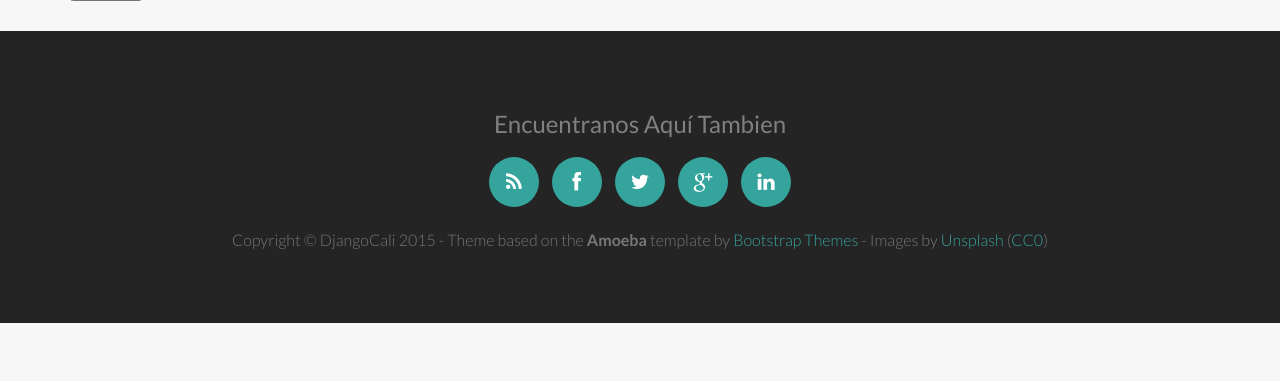
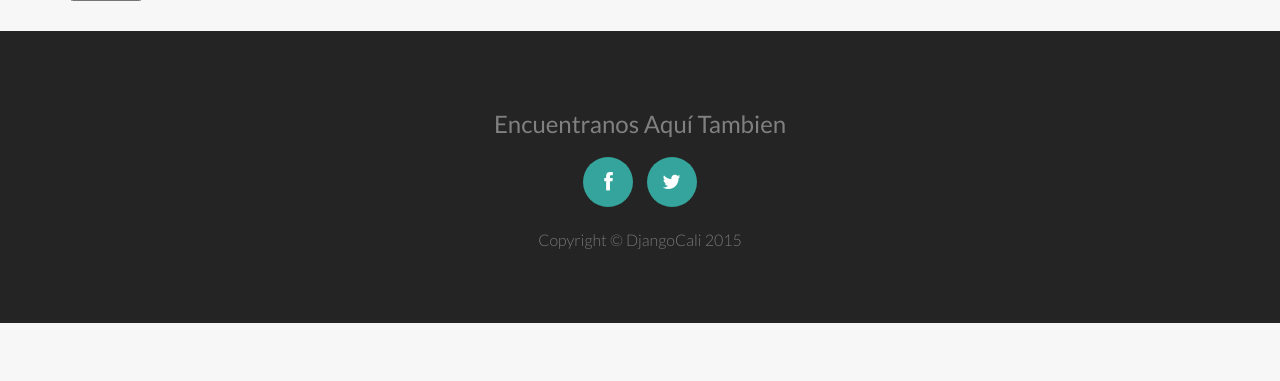
Before and after one commit to pythoncali/portal, a Django app: a page that uses djangocali-portal/templates/base.html in a window 1280 px wide. Shown: the part 719-1100 px from the top of the page. Run offline with Django 3.2, Linux system fonts and the light colour scheme; data that the repository does not hold is empty; parts of the project's set-up code (start-up, migrations or seed data) failed here and were passed over; some libraries are stand-ins or nearby versions.

Commit message:
Update template

```diff
--- a/djangocali-portal/templates/base.html
+++ b/djangocali-portal/templates/base.html
@@ -131,11 +131,11 @@
 				<div class="col-sm-12 align-center">
                     <h3 style="color: grey;">Encuentranos Aquí Tambien</h3>
                     <ul class="social-network social-circle">
-                        <li><a href="#" class="icoRss" title="Rss"><i class="fa fa-rss"></i></a></li>
-                        <li><a href="#" class="icoFacebook" title="Facebook"><i class="fa fa-facebook"></i></a></li>
-                        <li><a href="#" class="icoTwitter" title="Twitter"><i class="fa fa-twitter"></i></a></li>
-                        <li><a href="#" class="icoGoogle" title="Google +"><i class="fa fa-google-plus"></i></a></li>
-                        <li><a href="#" class="icoLinkedin" title="Linkedin"><i class="fa fa-linkedin"></i></a></li>
+                        {#<li><a href="#" class="icoRss" title="Rss"><i class="fa fa-rss"></i></a></li>#}
+                        <li><a href="https://www.facebook.com/djangocalico/" class="icoFacebook" title="Facebook" target="_blank"><i class="fa fa-facebook"></i></a></li>
+                        <li><a href="https://twitter.com/djangocali" class="icoTwitter" title="Twitter" target="_blank"><i class="fa fa-twitter"></i></a></li>
+                        {#<li><a href="#" class="icoGoogle" title="Google +"><i class="fa fa-google-plus"></i></a></li>#}
+                        {#<li><a href="#" class="icoLinkedin" title="Linkedin"><i class="fa fa-linkedin"></i></a></li>#}
                     </ul>
 				</div>
 			</div>
@@ -143,9 +143,7 @@
 			<div class="row align-center copyright">
 					<div class="col-sm-12">
                         <p>
-                            Copyright &copy; DjangoCali 2015 - Theme based on the <strong>Amoeba</strong>
-                            template by <a href="http://bootstraptaste.com">Bootstrap Themes</a> - Images by
-                            <a href="http://unsplash.com">Unsplash</a> (<a href="http://unsplash.com/cc0">CC0</a>)
+                            Copyright &copy; DjangoCali 2015
                         </p>
                     </div>
                     <!--
```
